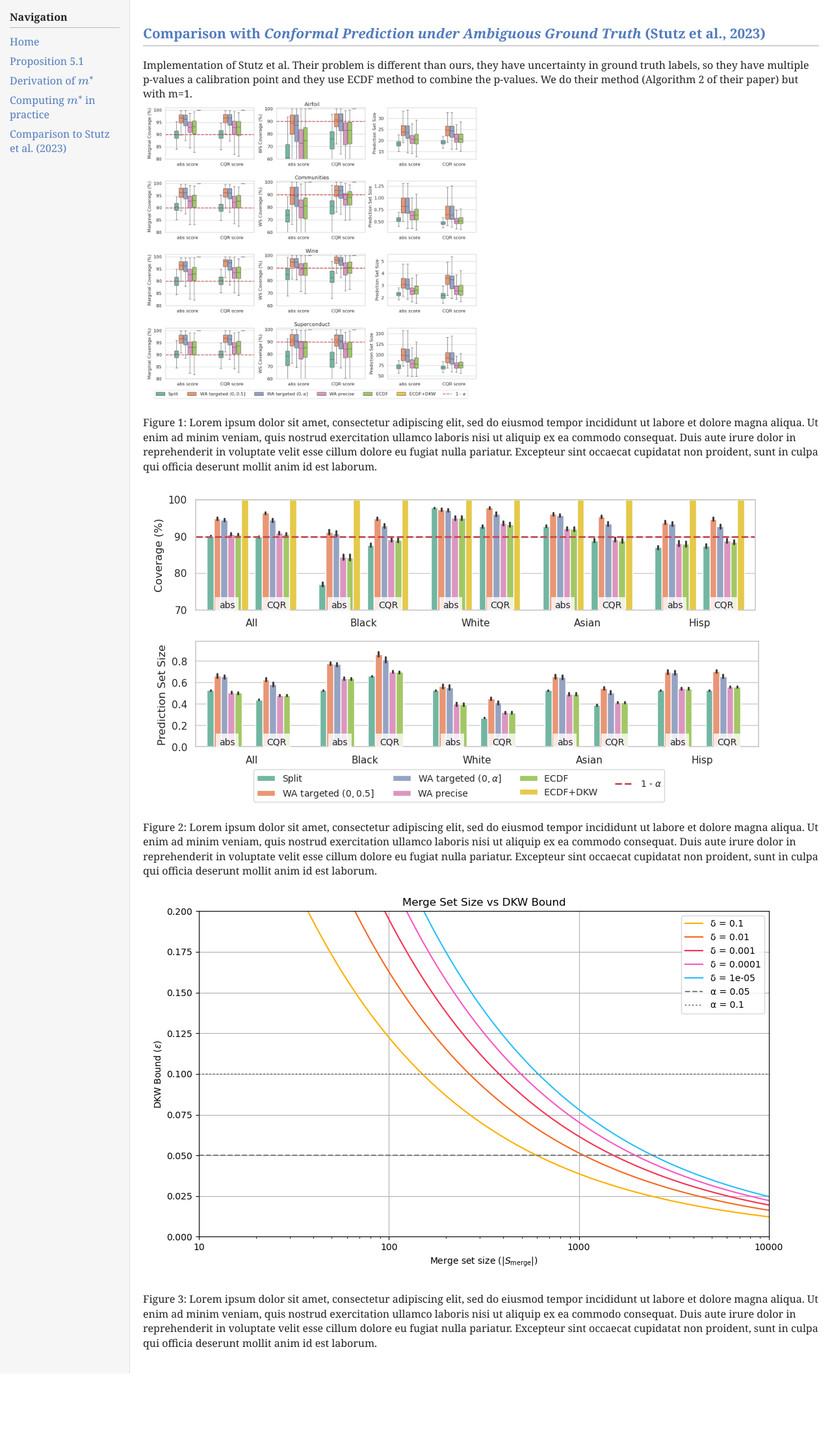
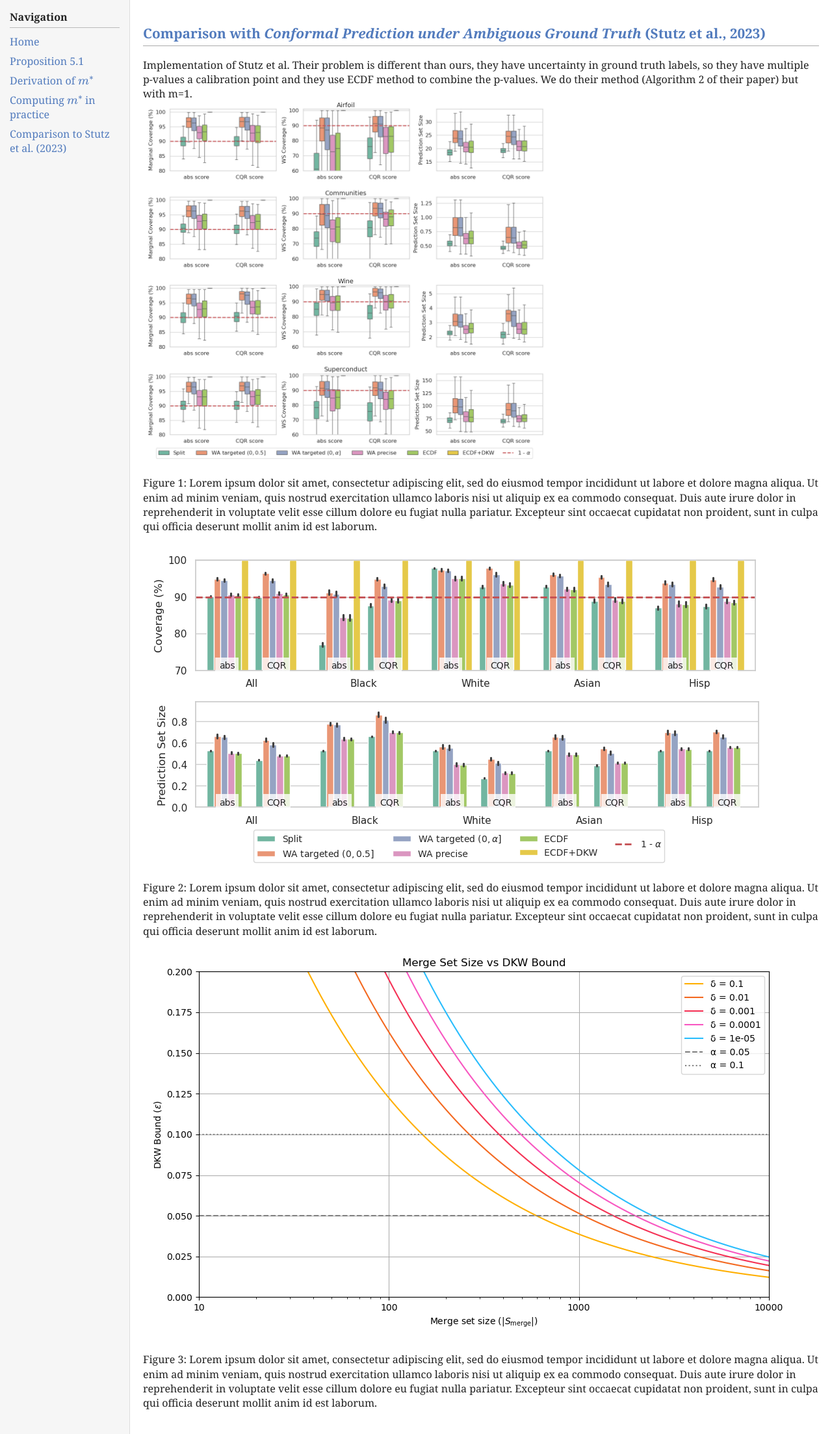
Before and after one commit to math-imposter/math-imposter.github.io, a Jekyll site: the page built from pages/stutz-comparison.html, in a window 1280 px wide. Shown: the whole page at 65% size. Built offline with Jekyll 4.4.1, drawn with Linux system fonts in a browser that asks for light colours; before the commit the page ends 2114 px from its top, so only the background shows below that.

Commit message:
resize figure

```diff
--- a/pages/stutz-comparison.html
+++ b/pages/stutz-comparison.html
@@ -9,7 +9,7 @@ permalink: /stutz-comparison
 Implementation of Stutz et al. Their problem is different than ours, they have uncertainty in ground truth labels, so they have multiple p-values a calibration point and they use ECDF method to combine the p-values. We do their method (Algorithm 2 of their paper) but with m=1.
 
 <div>
-  <img src="/assets/images/fig2_regression.png" alt="Figure 1" style="max-width: 50%; height: auto;">
+  <img src="/assets/images/fig2_regression.png" alt="Figure 1" style="max-width: 60%; height: auto;">
   <p>
     Figure 1: Lorem ipsum dolor sit amet, consectetur adipiscing elit, sed do eiusmod tempor incididunt ut labore et dolore magna aliqua. Ut enim ad minim veniam, quis nostrud exercitation ullamco laboris nisi ut aliquip ex ea commodo consequat. Duis aute irure dolor in reprehenderit in voluptate velit esse cillum dolore eu fugiat nulla pariatur. Excepteur sint occaecat cupidatat non proident, sunt in culpa qui officia deserunt mollit anim id est laborum.
   </p>
```
